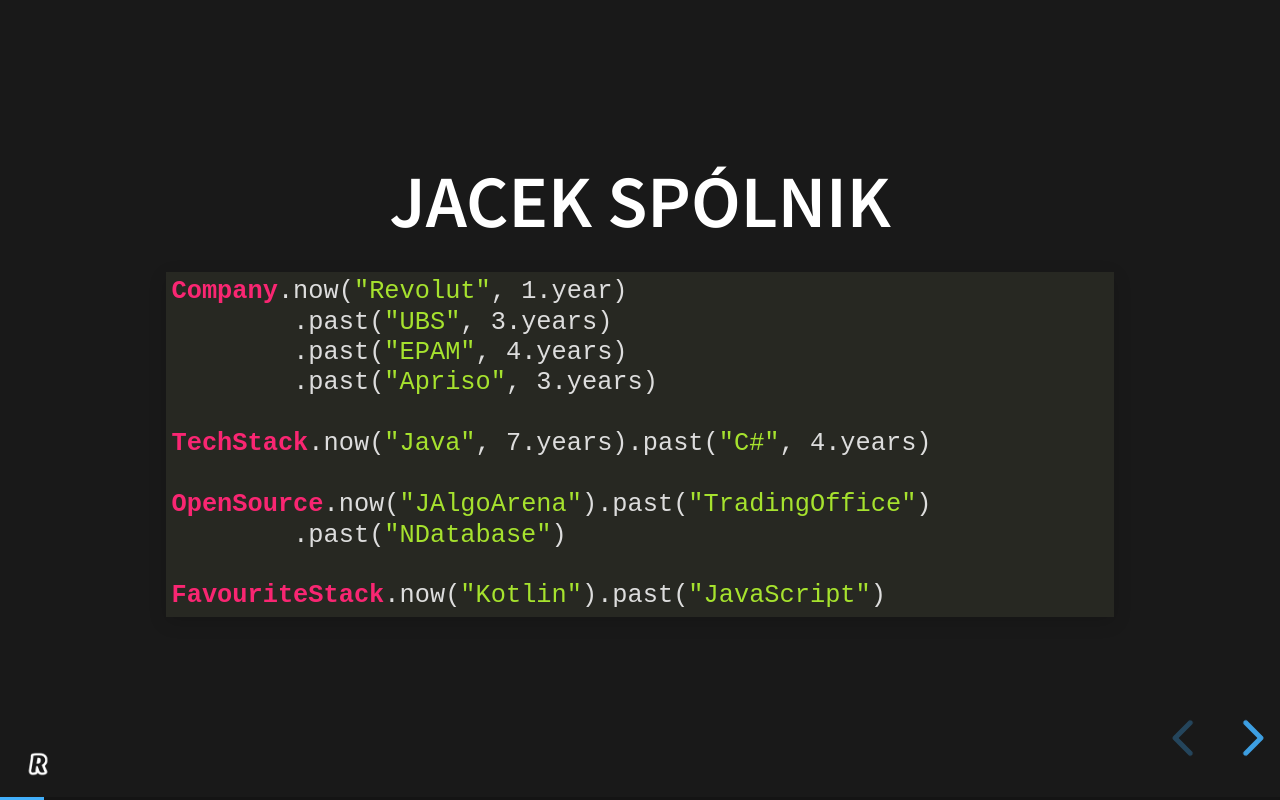
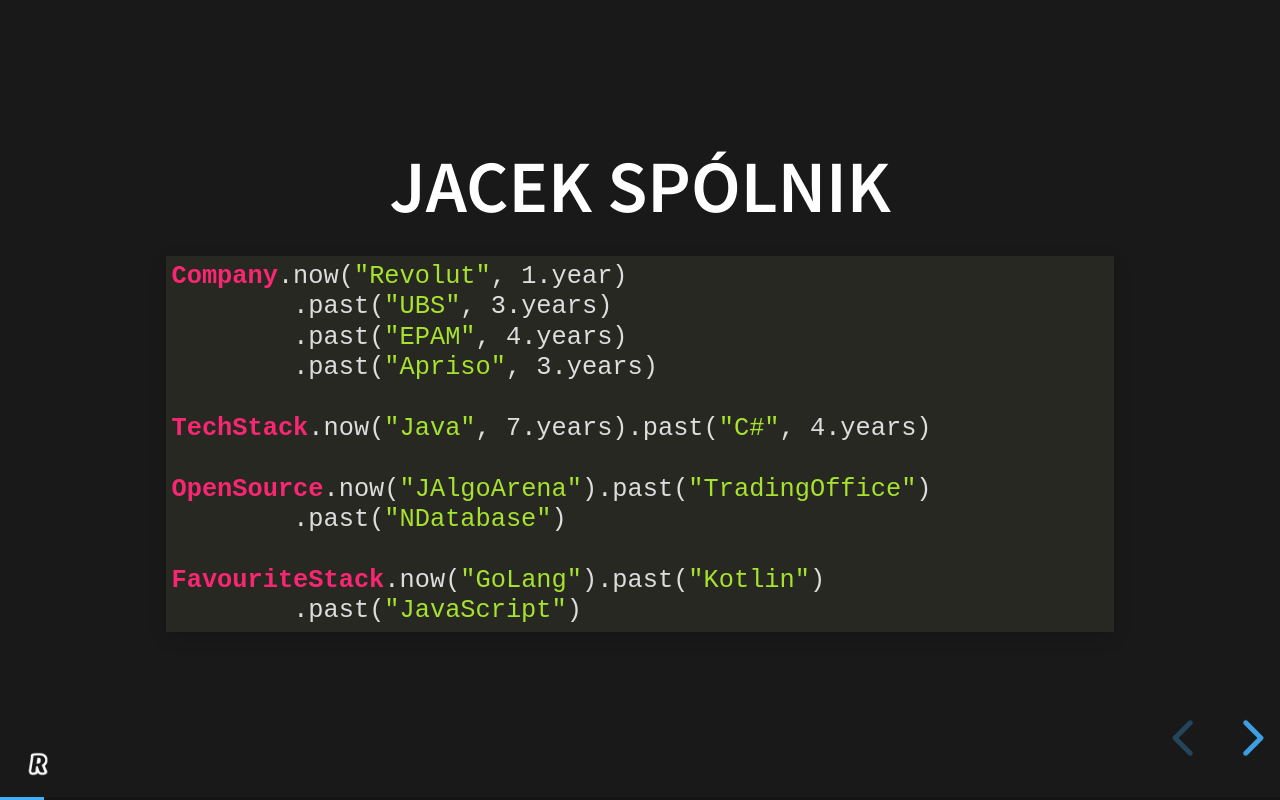
Before and after one commit to revolut-engineering/GeeCon-2019-PL, a website: page index.html in a window 1280 px wide. Both pictures are taken after a click on the button "next slide". Drawn offline with Linux system fonts and the light colour scheme.

Commit message:
Polish presentation

```diff
--- a/index.html
+++ b/index.html
@@ -57,7 +57,8 @@
 					OpenSource.now("JAlgoArena").past("TradingOffice")
 						.past("NDatabase")
 
-					FavouriteStack.now("Kotlin").past("JavaScript")
+					FavouriteStack.now("GoLang").past("Kotlin")
+						.past("JavaScript")
 				 </code></pre>
 			</section>
             <section>
```
